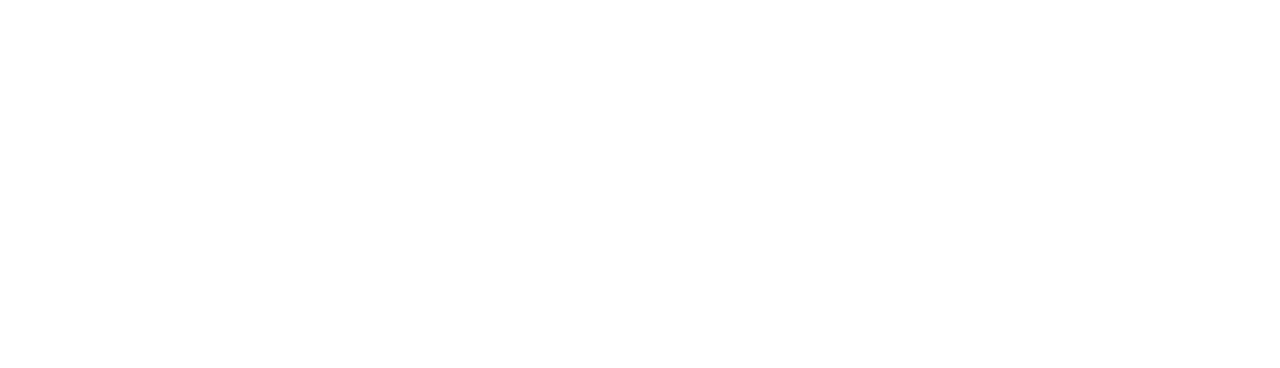
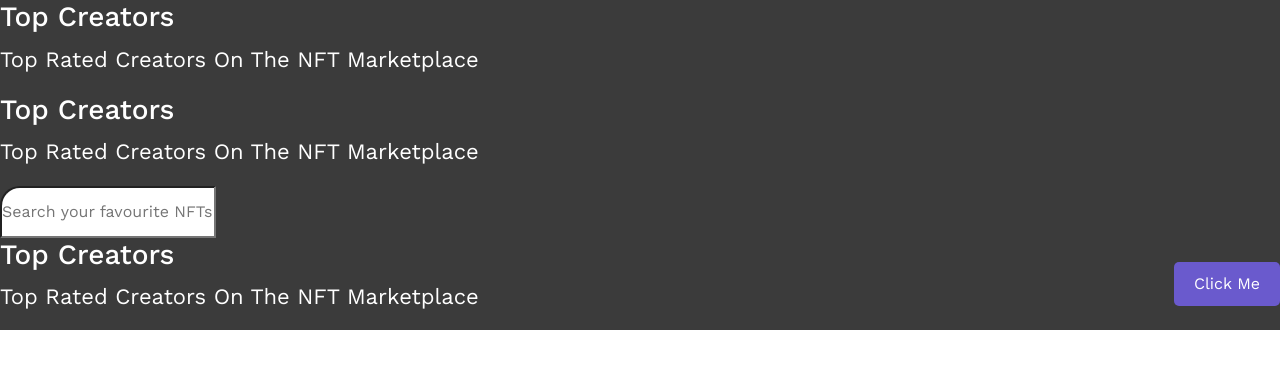
Before and after one commit to Belal-Alharash/NFT-Market, a React (Vite) app: page / in a window 1280 px wide. Shown: the top 368 px of the page. Built offline with nearby package versions, Linux system fonts and the light colour scheme.

Commit message:
TittelComponent

```diff
--- a/src/App.jsx
+++ b/src/App.jsx
@@ -1,9 +1,31 @@
 import React from 'react'
 import './App.css'
+import Title from './components/Title/Title'
+
 
 export default function App() {
   return (
     <>
+      <Title
+        title="Top Creators"
+        paragraph=" Top Rated Creators On The NFT Marketplace"
+      />
+
+      <Title
+        title="Top Creators"
+        paragraph=" Top Rated Creators On The NFT Marketplace"
+        showInput={true}
+        inputPlaceholder="Search your favourite NFTs"
+        iconInput={<i className="fa fa-search"></i>}
+
+      />
+
+      <Title
+        title="Top Creators"
+        paragraph=" Top Rated Creators On The NFT Marketplace"
+        showButton={true}
+        buttonText="Click Me"
+      />
     </>
   )
 }
--- a/src/components/Title/Title.css
+++ b/src/components/Title/Title.css
@@ -0,0 +1,61 @@
+.ED-title {
+    background-color: var(--bg-second-color);
+    display: flex;
+    justify-content: space-between;
+    align-items: center;
+    gap: 10px;
+    opacity: 0px;
+    color: var(--primary-text-color);
+    font-family: var(--work-sans);
+}
+
+h3 {
+    font-size: 38px;
+    font-weight: 600;
+    line-height: 45.6px;
+}
+
+p {
+    font-size: 22px;
+    font-weight: 400;
+    line-height: 35.2px;
+}
+
+.title-input {
+    padding: 12px 0px 12px 0px;
+    gap: 10px;
+    font-size: 16px;
+    font-weight: 400;
+    border-radius: 20px 0px 0px 0px;
+    border: 1px 0px 0px 0px;
+    opacity: 0px;
+}
+
+.title-button {
+    background-color: #6a5acd;
+    color: #fff;
+    border: none;
+    border-radius: 5px;
+    padding: 10px 20px;
+    font-size: 1rem;
+    cursor: pointer;
+    text-align: right;
+}
+
+@media (min-width: 375px) and (max-width: 833px){
+    h3{
+        font-size:28px ;
+    }
+    p{
+        font-size: 16px;
+    }
+}
+@media(min-width: 834px) and (max-width:1279px){
+    h3{
+        font-size:28px ;
+    }
+    p{
+        font-size: 16px;
+    }
+
+}
--- a/src/components/Title/Title.jsx
+++ b/src/components/Title/Title.jsx
@@ -1,8 +1,25 @@
 import React from 'react'
 import './Title.css'
 
-export default function Title() {
+export default function Title({ title, paragraph, showButton, buttonText, showInput, inputPlaceholder, onInputChange, iconInput }) {
   return (
-    <div>Title</div>
+    <div className="ED-title">
+      <div className="text-content">
+        <h3>{title}</h3>
+        <p>{paragraph}</p>
+        {showInput && (
+          <input
+            type="text"
+            className="title-input"
+            placeholder={inputPlaceholder || "Enter text..."}
+            onChange={onInputChange}
+            icon={iconInput}
+          />
+        )}
+      </div>
+      {showButton && (
+        <button className="title-button">{buttonText}</button>)}
+
+    </div>
   )
 }
```
